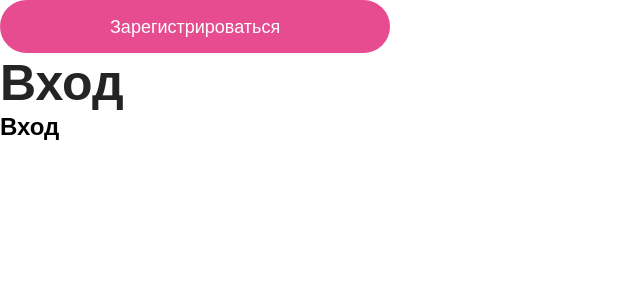
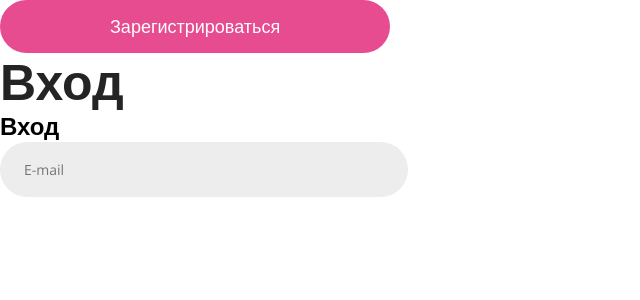
Before and after one commit to SGI12/warehouseAI_frontend, a Next.js app: page / in a window 1280 px wide. Shown: the top 300 px of the page, without its empty margins (0-640 px from the left). Built offline with nearby package versions, Linux system fonts and the light colour scheme; a web font is replaced by a local one.

Commit message:
added input

```diff
--- a/src/app/page.tsx
+++ b/src/app/page.tsx
@@ -2,6 +2,7 @@
 import { ResetCSSGlobalStyle } from "@/styles/reset"
 import { ButtonStyled } from "@/components/buttons/button"
 import { H1Styled, H4Styled } from "@/components/headers/header"
+import { InputStyled } from "@/components/inputs/input"
 
 
 
@@ -12,6 +13,7 @@ export default function Home() {
       <ButtonStyled>Зарегистрироваться</ButtonStyled>
       <H1Styled >Вход</H1Styled>
       <H4Styled>Вход</H4Styled>
+      <InputStyled/>
     </div>
   )
 }
--- /dev/null
+++ b/src/components/inputs/input.ts
@@ -0,0 +1,29 @@
+import styled from 'styled-components'
+import { Open_Sans } from 'next/font/google'
+const opensans = Open_Sans({subsets: ['cyrillic', 'latin']})
+
+
+
+export const InputStyled = styled.input.attrs(({ placeholder, type }) => ({
+    placeholder:  placeholder || "E-mail",
+    className: opensans.className,
+    type: type || 'email',
+  }))`
+
+width: 408px;
+height: 55px;
+border-radius: 30px;
+background: var(--inputs, #EDEDED);
+border: none;
+padding-left: 24px;
+
+&:focus {
+    outline: none;
+}
+
+font-size: 14px;
+font-style: normal;
+font-weight: 400;
+line-height: 130%;
+
+`
```
